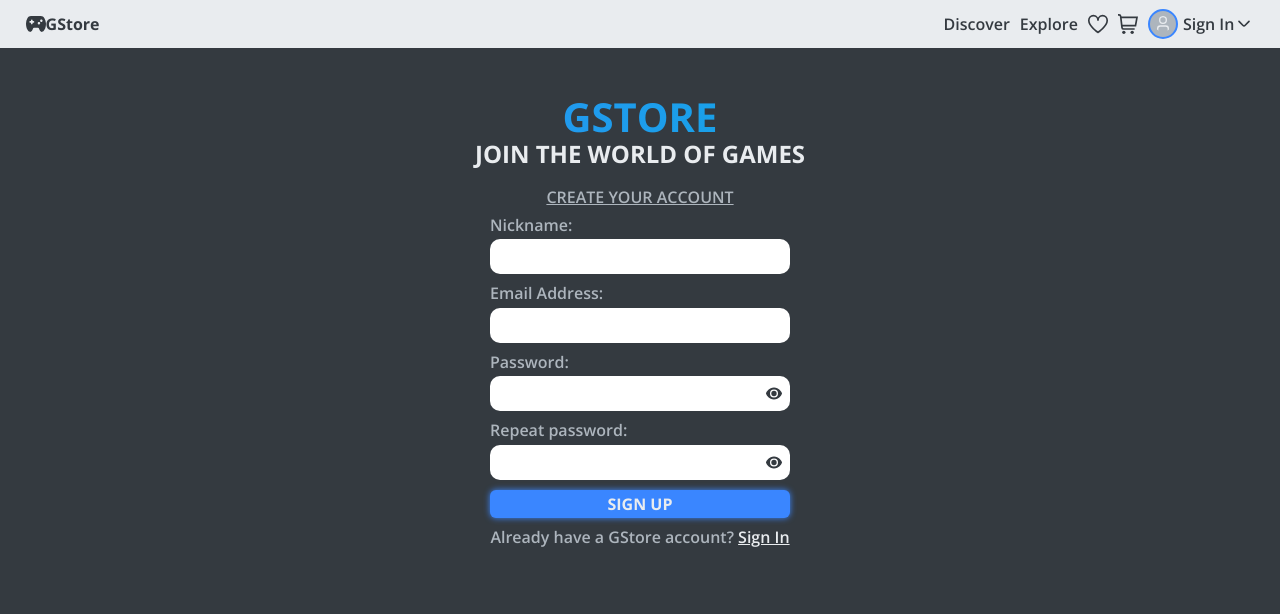
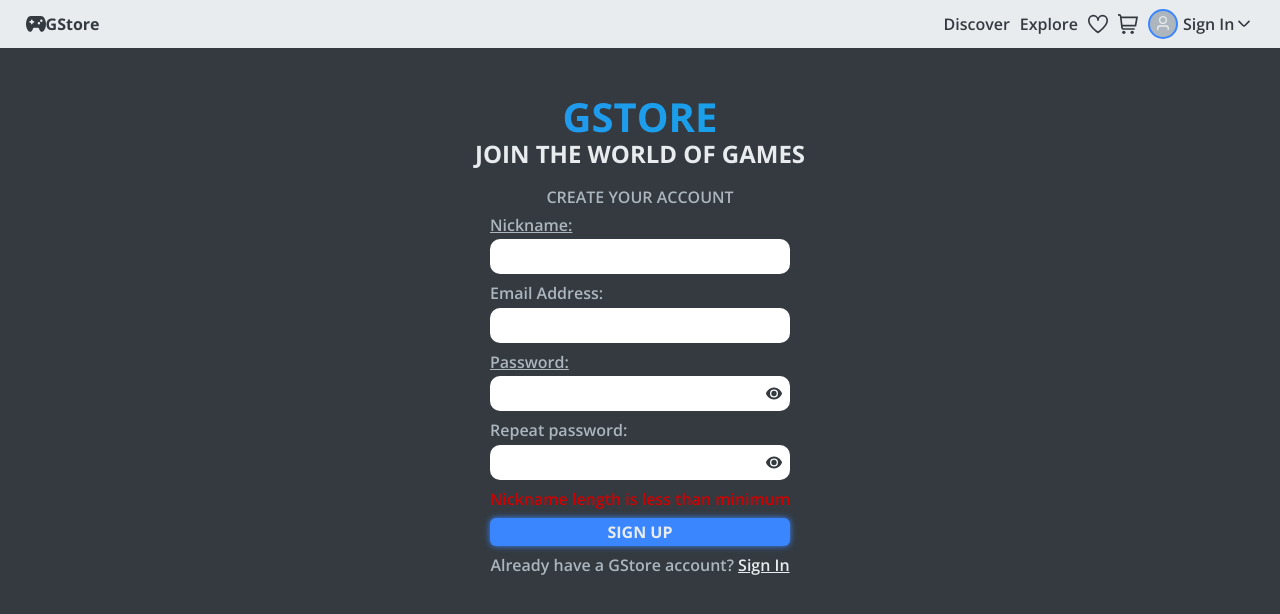
Before and after one commit to snowbooloff/G-Store, a Vue app: page /register in a window 1280 px wide. Both pictures are taken after a click on the button "SIGN UP". Shown: the top 614 px of the page. Built offline with nearby package versions, Linux system fonts and the light colour scheme; no server answers.

Commit message:
Добавлена валидация данных при регистрации

```diff
--- a/src/components/UI/VmodalWindow.vue
+++ b/src/components/UI/VmodalWindow.vue
@@ -36,7 +36,6 @@ onBeforeUnmount(() => {
   border-radius: var(--small-radius);
   box-shadow: 0px 0px 6px var(--second-white);
   background-color: var(--main-white);
-  padding: var(--medium-spacing) var(--large-spacing);
-  text-align: center;
+  padding: var(--medium-spacing);
 }
 </style>
--- a/src/views/RegisterView.vue
+++ b/src/views/RegisterView.vue
@@ -1,5 +1,5 @@
 <script setup>
-import { ref } from 'vue'
+import { ref, reactive } from 'vue'
 
 //Utils
 import { getAuth, createUserWithEmailAndPassword, updateProfile } from 'firebase/auth'
@@ -11,55 +11,95 @@ const router = useRouter()
 
 const store = useStore()
 
-const noActivated = ref(false)
+const userData = reactive({
+  email: '',
+  nickname: '',
+  password: '',
+  repeatedPassword: ''
+})
+const nickDetails = ref(false)
+const passwordDetails = ref(false)
 
-const userEmail = ref('')
-const userNickname = ref('')
-const userPassword = ref('')
-const repeatedPassword = ref('')
 const showPassowrd = ref(false)
 
 function registeringUser() {
-  createUserWithEmailAndPassword(getAuth(), userEmail.value, userPassword.value).then(function (
-    user
-  ) {
-    user
-      .updateProfile({
-        displayName: username
+  const auth = getAuth()
+  createUserWithEmailAndPassword(auth, userData.email, userData.password)
+    .then((data) => {
+      console.log(data)
+      updateProfile(auth.currentUser, {
+        displayName: userData.nickname
       })
-      .then(
-        function () {
-          // Update successful.
-        },
-        function (error) {
-          // An error happened.
-        }
-      )
-  })
+      console.log(data)
+    })
+    .catch((error) => {
+      const regexp = new RegExp(/[^\x2F][a-z,-]+(?=\x29)/g)
+      let errorMessage = error.message.match(regexp)[0]
+      errorMessage = errorMessage.replace(/-/g, ' ')
+      errorMessage = errorMessage.replace(errorMessage[0], errorMessage[0].toUpperCase())
+      userDataErrors.value.push(errorMessage)
+    })
+}
+
+const userDataErrors = ref([])
+
+function validateData() {
+  if (userData.password != userData.repeatedPassword) {
+    userDataErrors.value.push('Passwords don`t match')
+  } else if (userData.nickname.length < 4) {
+    userDataErrors.value.push('Nickname length is less than minimum')
+  } else if (!userData.password.length) {
+    userDataErrors.value.push('Missing password')
+  } else {
+    userDataErrors.value = []
+    registeringUser()
+  }
 }
 </script>
 
 <template>
   <section class="page-block flex flex_column flex_align-center">
-    <p class="page-block__title second-white"><ins>CREATE YOUR ACCOUNT</ins></p>
+    <p class="page-block__title second-white">CREATE YOUR ACCOUNT</p>
 
     <div class="register">
-      <p class="register__text second-white">Nickname:</p>
-      <v-input class="register__input" v-model="userNickname" type="text" />
+      <p
+        class="register__text second-white"
+        @mouseover="nickDetails = true"
+        @mouseleave="nickDetails = false"
+      >
+        <ins>Nickname:</ins>
+        <v-modal-window v-show="nickDetails" class="register__window">
+          <p class="main-black">Min length: 4</p>
+          <p class="main-black">Max length: 12</p>
+        </v-modal-window>
+      </p>
+      <v-input class="register__input" v-model="userData.nickname" type="text" maxlength="12" />
     </div>
 
     <div class="register">
       <p class="register__text second-white">Email Address:</p>
-      <v-input class="register__input" v-model="userEmail" type="email" />
+
+      <v-input class="register__input" v-model="userData.email" type="email" />
     </div>
 
     <div class="register">
-      <p class="register__text second-white">Password:</p>
+      <p
+        class="register__text second-white"
+        @mouseover="passwordDetails = true"
+        @mouseleave="passwordDetails = false"
+      >
+        <ins>Password:</ins>
+        <v-modal-window v-show="passwordDetails" class="register__window">
+          <p class="main-black">Min length: 6</p>
+          <p class="main-black">Max length: 12</p>
+        </v-modal-window>
+      </p>
       <div class="password">
         <v-input
           class="password__input"
-          v-model="userPassword"
+          v-model="userData.password"
           :type="showPassowrd ? 'text' : 'password'"
+          maxlength="12"
         />
         <icon-eye
           class="password__icon"
@@ -74,8 +114,9 @@ function registeringUser() {
       <div class="password">
         <v-input
           class="password__input"
-          v-model="repeatedPassword"
+          v-model="userData.repeatedPassword"
           :type="showPassowrd ? 'text' : 'password'"
+          maxlength="12"
         />
         <icon-eye
           class="password__icon"
@@ -84,10 +125,11 @@ function registeringUser() {
         />
       </div>
     </div>
+    <p class="page-block__error" v-for="error in userDataErrors">{{ error }}</p>
     <button
       class="page-block__bttn bttn bttn_buy"
-      :class="{ shake: noActivated }"
-      @click="registeringUser"
+      :class="{ shake: userDataErrors.length }"
+      @click="validateData"
     >
       SIGN UP
     </button>
@@ -99,8 +141,15 @@ function registeringUser() {
 </template>
 
 <style scoped>
+.page-block__error {
+  color: #d00000;
+}
 .register__text {
   margin-bottom: var(--small-spacing);
+  position: relative;
+}
+.register__window {
+  bottom: 110%;
 }
 .register__input {
   width: 300px;
```
